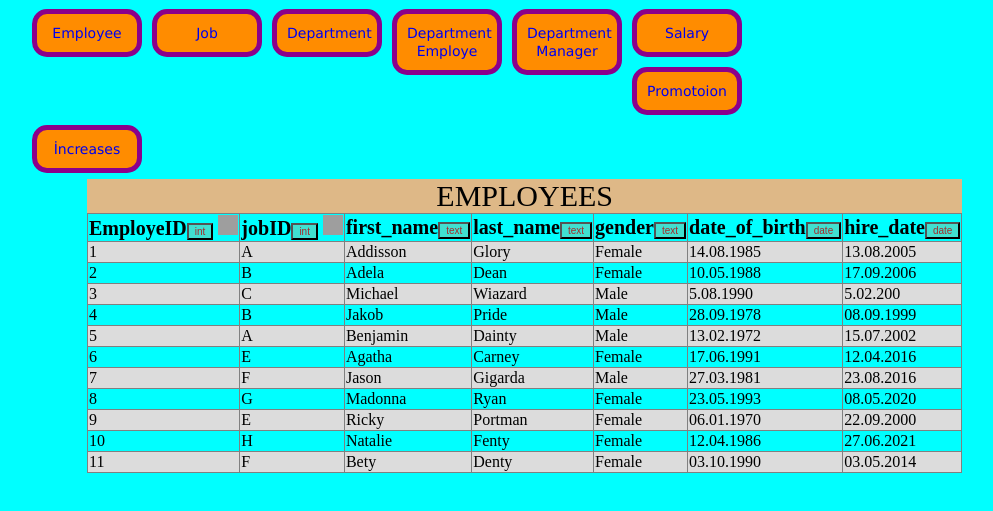
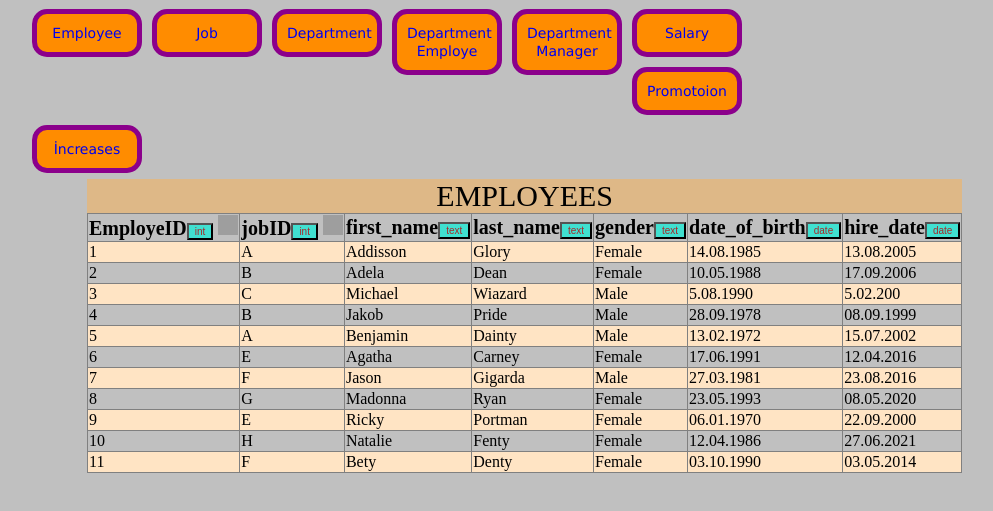
Before and after one commit to brk95k/webdev_ca1, a plain HTML site: page brk95/index.html in a window 1280 px wide. Shown: the part 79-590 px from the top of the page, without its empty margins (221-1214 px from the left). Drawn offline with Linux system fonts and the light colour scheme; grey boxes are pictures that could not be loaded.

Commit message:
color changing

```diff
--- a/brk95/home.css
+++ b/brk95/home.css
@@ -28,7 +28,7 @@ text-align: center;
         text-decoration: underline;
     }
     body{
-        background-color: aqua;
+        background-color: silver;
     }
     table{
         border-collapse:collapse ;
@@ -42,7 +42,7 @@ text-align: center;
         text-align: center;
     }
     tbody tr:nth-child(odd){
-        background-color: gainsboro;
+        background-color:bisque;
     }
     caption {
         font-size: 30px;
```
